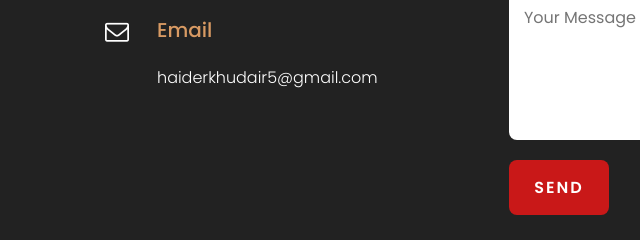
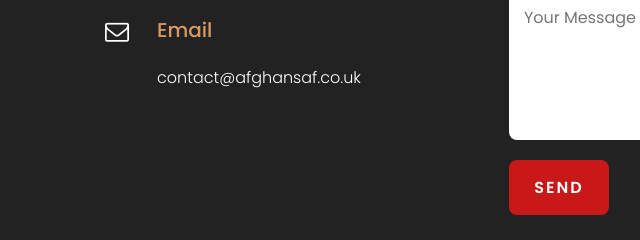
Before and after one commit to HaiderKay/HaiderKay.github.io, a plain HTML site: page index.html in a window 1280 px wide. Shown: the part 3158-3398 px from the top of the page, 23-663 px from the left. Drawn offline with Linux system fonts and the light colour scheme.

Commit message:
Update index.html

```diff
--- a/index.html
+++ b/index.html
@@ -124,7 +124,7 @@
                         <div class="icon"><i class="fa fa-envelope-o"></i></div>
                         <div class="text">
                         <h3>Email</h3>
-                        <p>haiderkhudair5@gmail.com</p>
+                        <p>contact@afghansaf.co.uk</p>
                     </div>
                     </div>
                 </div>
```
